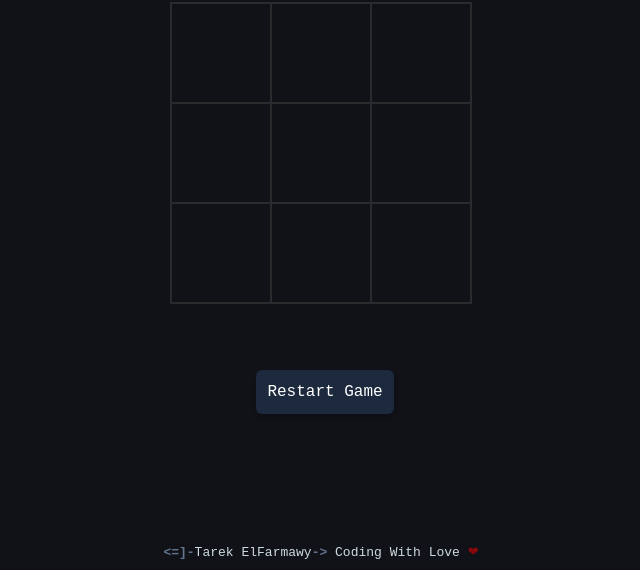
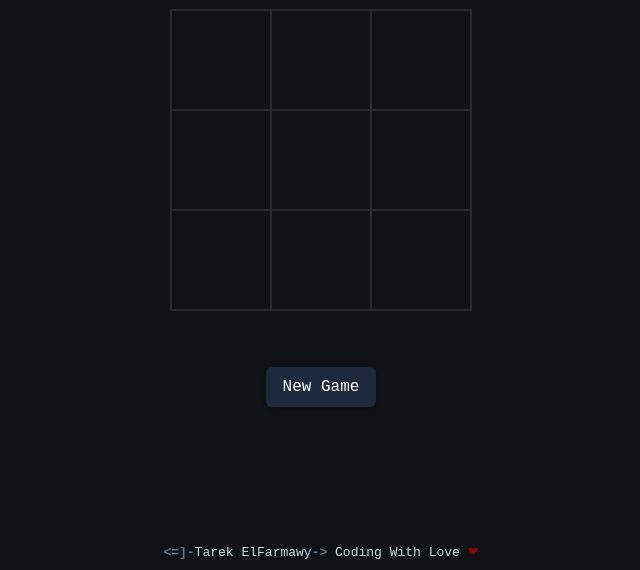
Before and after one commit to TarekHesham/tic-tac-toe, a plain HTML site: page index.html in a window 1280 px wide. Shown: the part 230-800 px from the top of the page, without its empty margins (319-959 px from the left). Drawn offline with nearby package versions, Linux system fonts and the light colour scheme.

Commit message:
some changes in frontend

```diff
--- a/index.html
+++ b/index.html
@@ -10,7 +10,7 @@
     <link rel="stylesheet" href="./style.css">
   </head>
   <body>
-    <section class="container h-screen content-center mx-auto px-4 py-8">
+    <section class="h-screen w-screen flex flex-col items-center justify-center">
       <header>
         <h1 class="text-4xl text-bold mt-4">Tic Tac Toe</h1>
       </header>
@@ -34,15 +34,19 @@
         </table>
       </main>
       <footer>
-        <div id="msg" class="w-fit mx-auto invisible h-[26px] rounded-md flex items-center bg-slate-100 py-0.5 px-2.5 border border-transparent text-sm text-slate-600 transition-all shadow-sm">
+        <!-- Message box -->
+        <div id="msg" class="w-fit mx-auto invisible h-[26px] rounded-md flex items-center bg-slate-100 py-0.5 px-2.5 border border-transparent text-sm text-slate-600 transition-all shadow-sm animate-bounce">
           <svg xmlns="http://www.w3.org/2000/svg" viewBox="0 0 16 16" fill="currentColor" class="w-4 h-4 mr-1.5">
             <path d="M8 8a3 3 0 1 0 0-6 3 3 0 0 0 0 6ZM12.735 14c.618 0 1.093-.561.872-1.139a6.002 6.002 0 0 0-11.215 0c-.22.578.254 1.139.872 1.139h9.47Z" />
           </svg>
 
           <h2 id="message"></h2>
         </div>
-        <button class="rounded-md bg-slate-800 py-2 px-4 border border-transparent text-center text-sm text-white transition-all shadow-md hover:shadow-lg focus:bg-slate-700 focus:shadow-none active:bg-slate-700 hover:bg-slate-700 active:shadow-none disabled:pointer-events-none disabled:opacity-50 disabled:shadow-none ml-2" onclick="game.resetGame()">Restart Game</button>
 
+        <!-- New Game button -->
+        <button class="rounded-md bg-slate-800 py-2 px-4 border border-transparent text-center text-sm text-white transition-all shadow-md hover:shadow-lg focus:bg-slate-700 focus:shadow-none active:bg-slate-700 hover:bg-slate-700 active:shadow-none disabled:pointer-events-none disabled:opacity-50 disabled:shadow-none" onclick="game.resetGame()">New Game</button>
+
+        <!-- Copyright -->
         <p class="absolute bottom-2 left-1/2 transform -translate-x-1/2"><span class="font-bold text-slate-500">&lt;=]-</span>Tarek ElFarmawy<span class="font-bold text-slate-500">-&gt;</span> Coding With Love <span class="text-[red] animate-pulse">❤</span></p>
       </footer>
     </section>
--- a/style.css
+++ b/style.css
@@ -30,9 +30,8 @@ td {
 }
 
 button {
-    margin-top: 20px;
-    padding: 10px;
-    font-size: 16px;
+    margin-top: 10px;
+    font-size: 1rem;
     cursor: pointer;
 }
 
```
